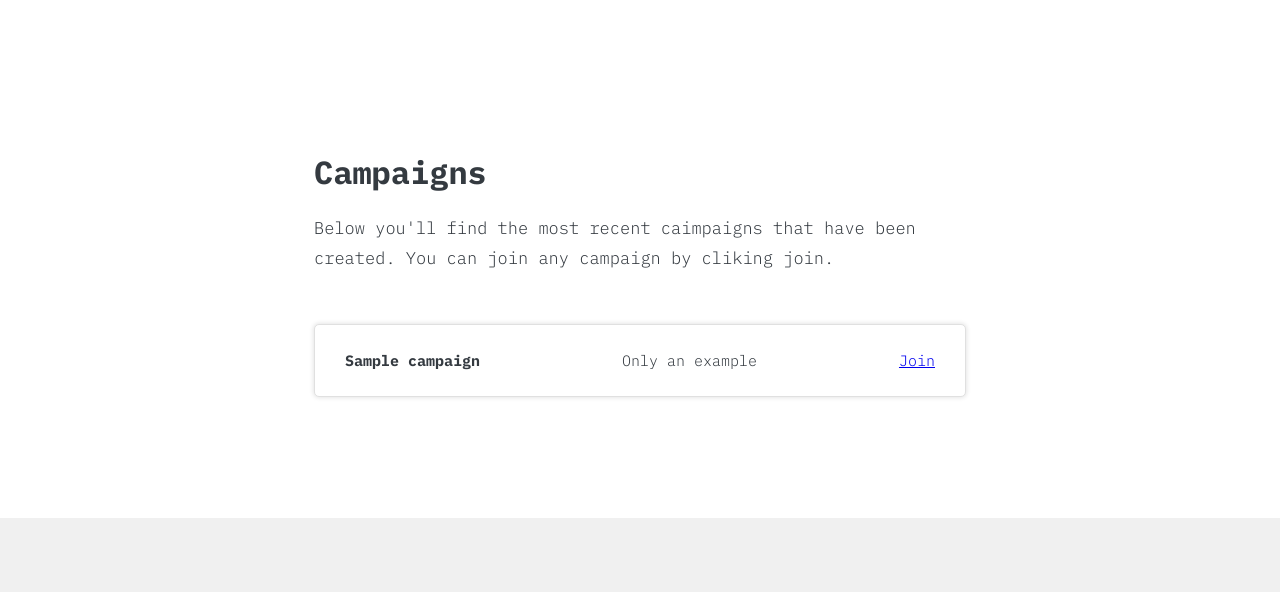
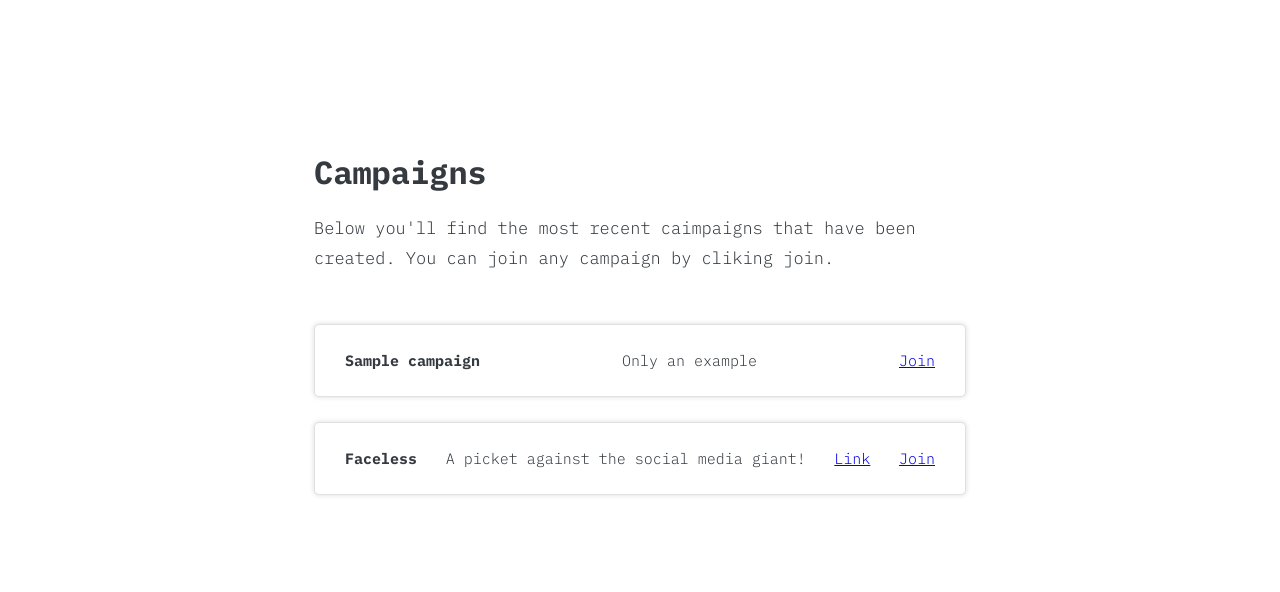
Before and after one commit to NetizensAssociation/website, a plain HTML site: page index.html in a window 1280 px wide. Shown: the part 1648-2240 px from the top of the page. Drawn offline with nearby package versions, Linux system fonts and the light colour scheme.

Commit message:
add links to faceless

```diff
--- a/index.html
+++ b/index.html
@@ -56,6 +56,12 @@
                 <p>Only an example</p>
                 <a href="#" onclick="addPolicy('https://raw.githubusercontent.com/izens-net/picket/master/policy.sample.json'); return false">Join</a>
             </li>
+            <li>
+                <h4>Faceless</h4>
+                <p>A picket against the social media giant!</p>
+                <a href="https://github.com/anikarni/faceless">Link</a>
+                <a href="#" onclick="addPolicy('https://raw.githubusercontent.com/anikarni/faceless/master/policy.json'); return false">Join</a>
+            </li>
         </ul>
     </article>
     <!-- Notification -->
```
